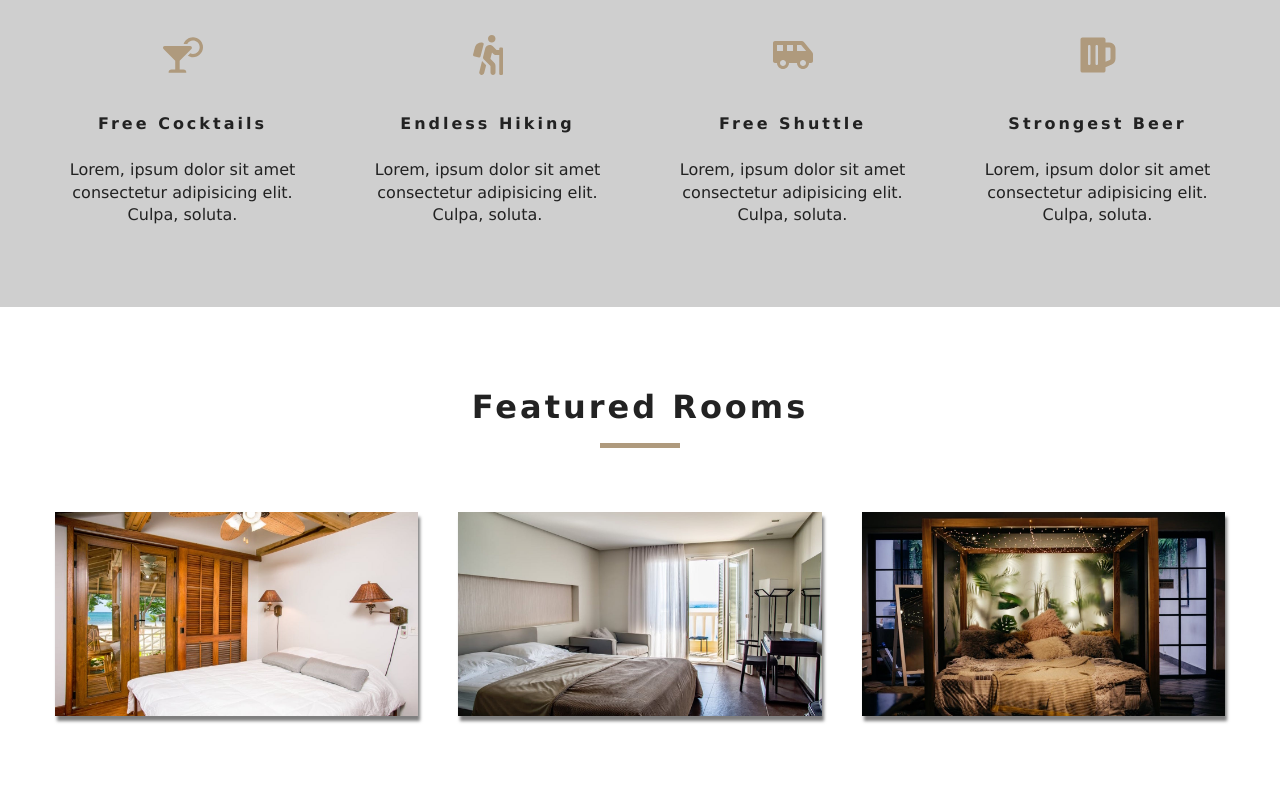
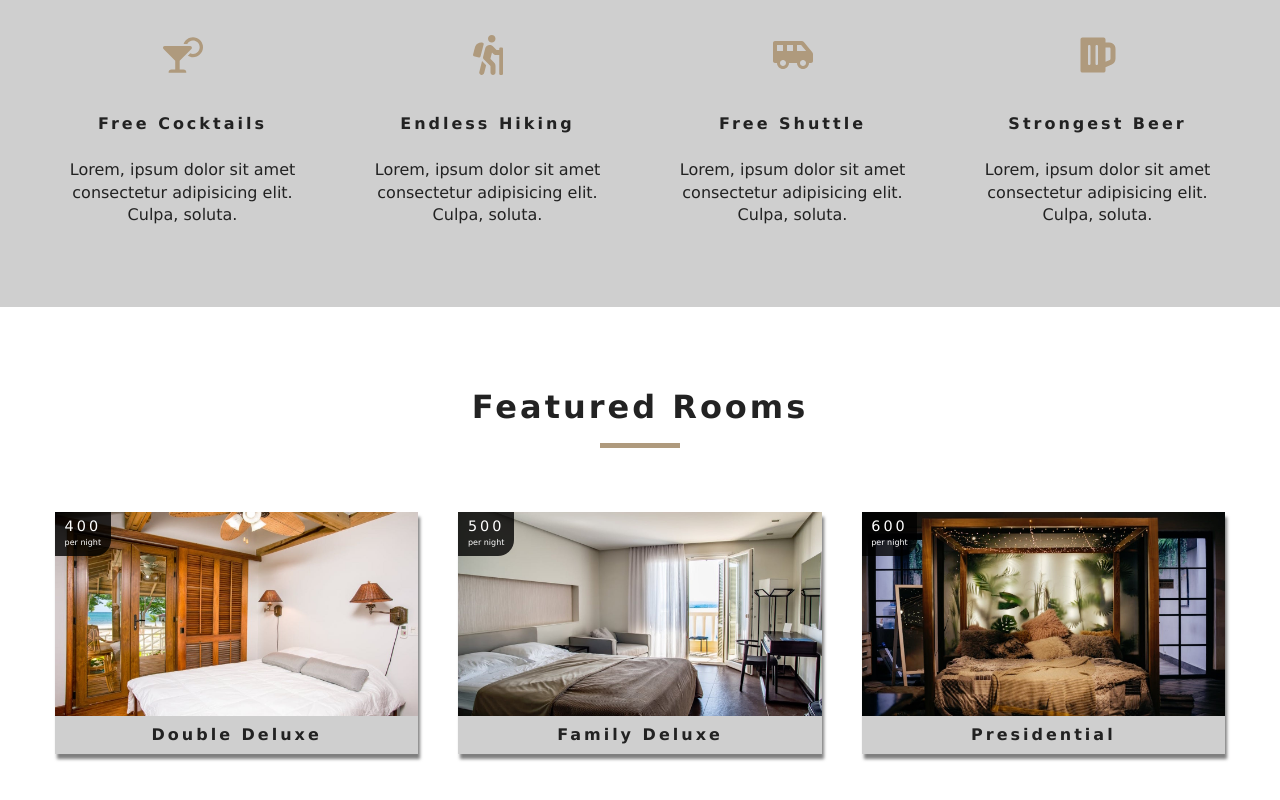
Before and after one commit to erdldncr/reacht-hotel-project, a React (Create React App) app: page / in a window 1280 px wide. Shown: the part 972-1772 px from the top of the page. Built offline with nearby package versions, Linux system fonts and the light colour scheme.

Commit message:
contextApi has been set and Single rrom component created

```diff
--- a/package.json
+++ b/package.json
@@ -11,6 +11,7 @@
     "react-icons": "^4.2.0",
     "react-router-dom": "^5.2.0",
     "react-scripts": "4.0.3",
+    "styled-components": "^5.2.3",
     "web-vitals": "^1.1.1"
   },
   "scripts": {
--- a/src/components/FeaturedRooms.js
+++ b/src/components/FeaturedRooms.js
@@ -12,7 +12,7 @@ class FeaturedRooms extends Component {
             <section className='featured-rooms'>
                 <Title title='featured rooms'/>
                 <div className="featured-rooms-center">
-                {Loading&&<Loading/>}
+                    {Loading&&<Loading/>}
               {rooms.map(room=> <Room key={room.id} {...room} /> )}
                 </div>
 
--- a/src/components/Room.js
+++ b/src/components/Room.js
@@ -1,13 +1,31 @@
 import defaultImage from "../images/room-1.jpeg";
-
 import React from 'react'
 import {Link} from 'react-router-dom'
+import PropTypes from 'prop-types'
 export default function Room({price,id,name,images,slug}) {
 
     return <article className="room">
             <div className="img-container">
                 <img src={images[0]||defaultImage} alt={name}/>
-
+                <div className="price-top">
+                    <h6>{price}</h6>
+                    <p>per night</p>
+                </div>
+                <Link to={`/rooms/${slug}`}  className='btn-primary room-link' >
+                Features</Link>
             </div>
+            <p className="room-info">{name}</p>
             </article>
 }
+
+Room.propTypes={
+    room:PropTypes.shape(
+       { name:PropTypes.string.isRequired,
+        slug:PropTypes.string.isRequired,
+        images:PropTypes.arrayOf(PropTypes.string).isRequired,
+        price:PropTypes.number.isRequired,
+
+    }
+
+    )
+}
--- a/src/context.js
+++ b/src/context.js
@@ -17,6 +17,7 @@ class RoomProvider extends Component {
         this.setState({sorteedRooms:rooms,loading:false,rooms,featuredRooms})
     }
 
+
     formatData(items){
         let tempItems=items.map(item=>{
             let id=item.sys.id
@@ -27,11 +28,16 @@ class RoomProvider extends Component {
         })
         return tempItems
     }
+    getRoom=(slug)=>{
+        return this.state.rooms.find(room=>room.slug===slug)
+    }
 
     render() {
 
         return  <RoomContext.Provider
-            value={{...this.state}}
+            value={{...this.state
+                ,getRoom:this.getRoom
+            }}
         >
                 {this.props.children}
         </RoomContext.Provider>
--- a/src/pages/SingleRoom.js
+++ b/src/pages/SingleRoom.js
@@ -1,14 +1,36 @@
 import React, { Component } from 'react'
 import Hero from '../components/Hero'
+import {RoomContext} from '../context'
+import Banner from '../components/Banner'
+import {Link} from 'react-router-dom'
+export default class SingleRoom extends Component {
+    static contextType=RoomContext
+    state={room:null}
+    componentDidMount() {
+        const{slug}=this.props.match.params
+        this.setState({room:this.context.getRoom(slug)})
 
-export default class SingleRoom extends Component {
+    }
+
 
     render() {
-
-        return (
-           <Hero>
-
-           </Hero>
-        )
+        if(!this.state.room){
+            return <div className="error">
+                <h3>No such room could be found</h3>
+                <Link to='/' className="btn-primary">
+                back to rooms
+                </Link>
+            </div>
+        }
+        if(this.state.room){
+         const{name,description,capacity,size,price,extras,breakfast,pets,images}=this.state.room
+         return  <Hero hero='roomsHero'>
+                <Banner title={`${name} room`}>
+                    <Link to='/rooms' className='btn-primary' >
+                        Back to rooms
+                    </Link>
+                </Banner>
+                </Hero>
+        }
     }
 }
```
Also changed, not shown: 1 other file (tests, documents, lock files or other folders).
